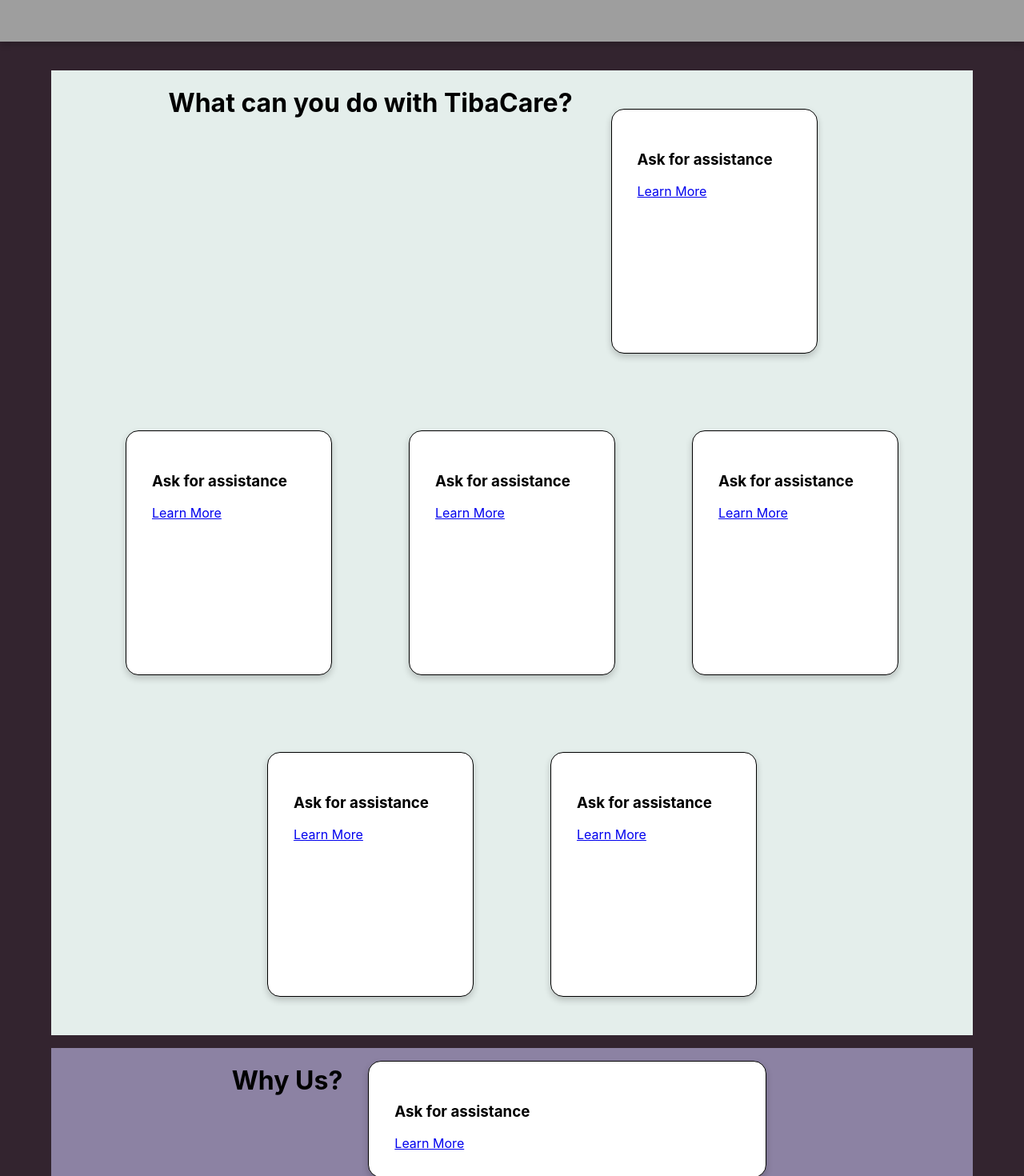
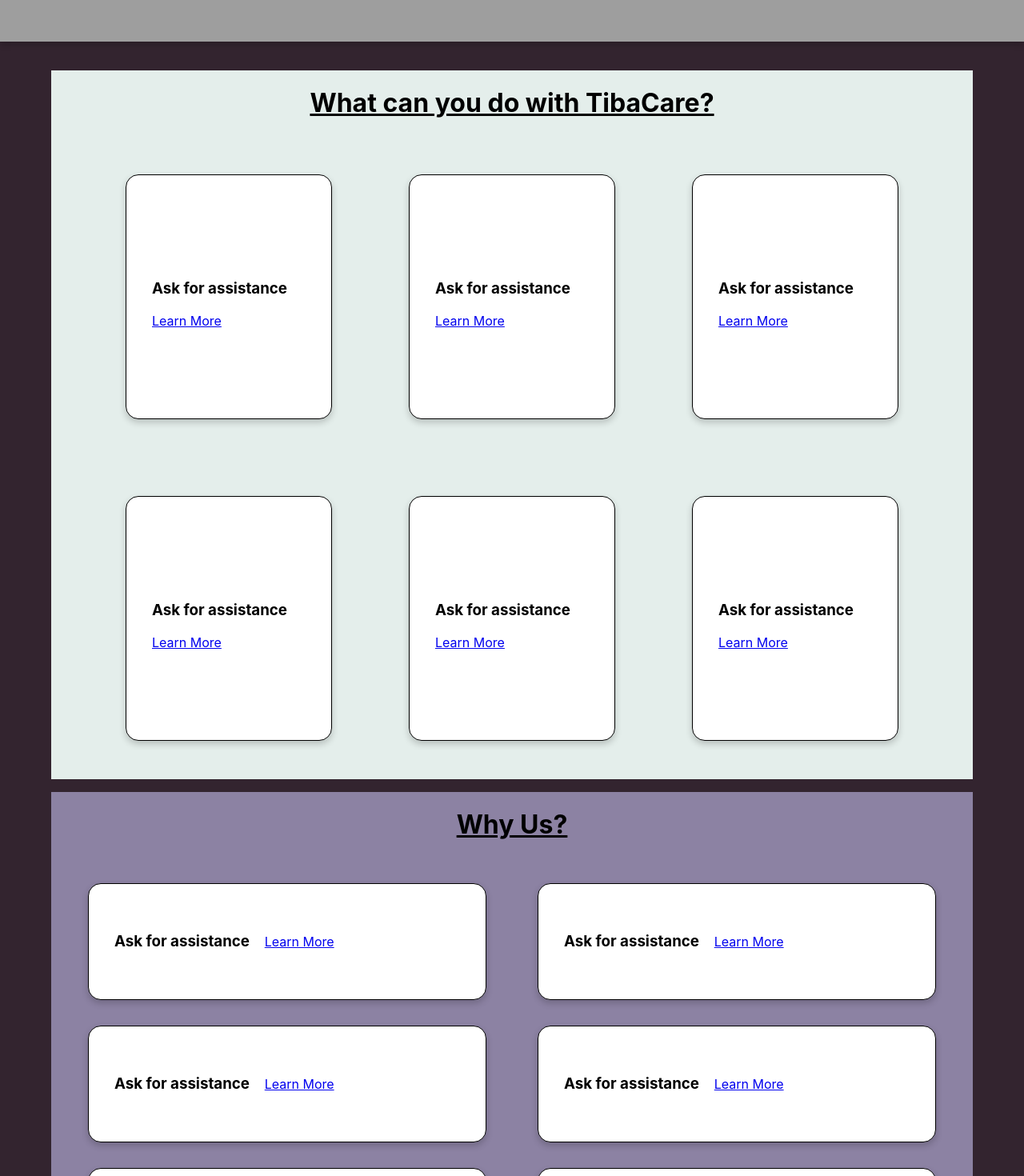
Before and after one commit to joygloria662/TibaCare-Hospital-Management-System, a React (Create React App) app in the folder client/: page / in a window 1280 px wide. Shown: the part 620-2090 px from the top of the page at 80% size. Built offline with nearby package versions, Linux system fonts and the light colour scheme; grey boxes are pictures that could not be loaded.

Commit message:
Updates App, InfoCards, and CSS

```diff
--- a/client/package.json
+++ b/client/package.json
@@ -6,6 +6,7 @@
     "@testing-library/jest-dom": "^5.17.0",
     "@testing-library/react": "^13.4.0",
     "@testing-library/user-event": "^13.5.0",
+    "formik": "^2.4.6",
     "react": "^18.3.1",
     "react-dom": "^18.3.1",
     "react-router-dom": "^6.27.0",
--- a/client/src/components/App.js
+++ b/client/src/components/App.js
@@ -1,6 +1,7 @@
 import React, { useState, useEffect } from 'react';
 import Gallery from './Gallery';
 import InfoCards from './InfoCards';
+import Signup from './Signup';
 
 const images = [
   { url: 'https://img.freepik.com/free-photo/african-american-doctor-patient-doing-consultation_482257-20161.jpg?semt=ais_hybrid', alt: 'xray' },
@@ -13,6 +14,7 @@
     <div className='App'>
       <Gallery images={images} />
       <InfoCards />
+      <Signup />
     </div>
   );
 }
--- a/client/src/components/InfoCards.js
+++ b/client/src/components/InfoCards.js
@@ -4,8 +4,9 @@
 function InfoCards() {
     return (
         <>
+            <div className="infoItems">
+            <h1>What can you do with TibaCare?</h1>
             <div className="infoCards">
-            <h1>What can you do with TibaCare?</h1>
                 <div className="getInfo">
                     <h3>Ask for assistance</h3>
                     <Link to='' >Learn More</Link>
@@ -31,8 +32,10 @@
                     <Link to='' >Learn More</Link>
                 </div>
             </div>
+            </div>
+            <div className="aboutItems">
+                <h1>Why Us?</h1>
                 <div className="aboutCards">
-            <h1>Why Us?</h1>
                     <div className="getAbout">
                         <h3>Ask for assistance</h3>
                         <Link to='' >Learn More</Link>
@@ -58,6 +61,7 @@
                         <Link to='' >Learn More</Link>
                     </div>
                 </div>
+            </div>
         </>
     )
 }
--- a/client/src/index.css
+++ b/client/src/index.css
@@ -7,18 +7,15 @@
   -moz-osx-font-smoothing: grayscale;
   background-color: rgb(51, 36, 47);
 }
-
 code {
   font-family: source-code-pro, Menlo, Monaco, Consolas, 'Courier New',
     monospace;
 }
-
 .App{
   display: flex;
   flex-direction: column;
   align-items: center;
 }
-
 .gallery {
   margin-top: 2em;
   display: flex;
@@ -26,14 +23,12 @@
   flex-wrap: wrap;
   width: 100vw;
 }
-
 .galleryImage {
   width: 100vw;
   height: 80vh;
   box-shadow: 0 4px 8px rgba(0, 0, 0, 0.2);
 }
-
-.infoCards {
+.infoItems {
   display: flex;
   flex-wrap: wrap;
   margin-top:2em;
@@ -42,8 +37,16 @@
   align-content: center;
   background-color: rgb(228, 238, 235);
 }
-
+.infoCards {
+  display: flex;
+  flex-wrap: wrap;
+  width: 100%;
+  justify-content: center;
+  align-content: center;
+}
 .getInfo{
+  display: flex;
+  flex-direction: column;
   padding: 2em;
   height: 15em;
   width: 12em;
@@ -52,8 +55,9 @@
   background-color: white;
   border-radius: 1em;
   box-shadow: 0 4px 8px rgba(0, 0, 0, 0.2);
+  justify-content: center;
 }
-.aboutCards {
+.aboutItems{
   display: flex;
   flex-wrap: wrap;
   margin-top:1em;
@@ -62,8 +66,24 @@
   align-content: center;
   background-color: rgb(140, 130, 163);
 }
-
+.aboutCards {
+  display: flex;
+  flex-wrap: wrap;
+  margin-top:1em;
+  justify-content: center;
+}
+.aboutCards h3{
+  padding-right: 1em;
+}
+.aboutItems h1{
+  text-decoration: underline;
+}
+.infoItems h1{
+  text-decoration: underline;
+}
 .getAbout{
+  display: flex;
+  align-items: center;
   padding: 2em;
   height: 5em;
   width: 27em;
```
Also changed, not shown: client/src/components/Signup.js (+7 -0 lines), 1 other file (tests, documents, lock files or other folders). Lines whose indentation alone changed are shown as unchanged.
